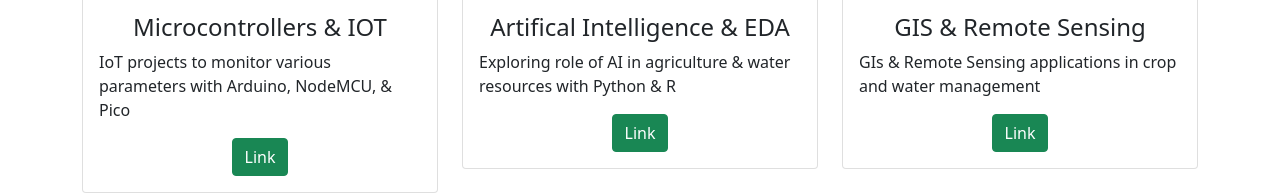
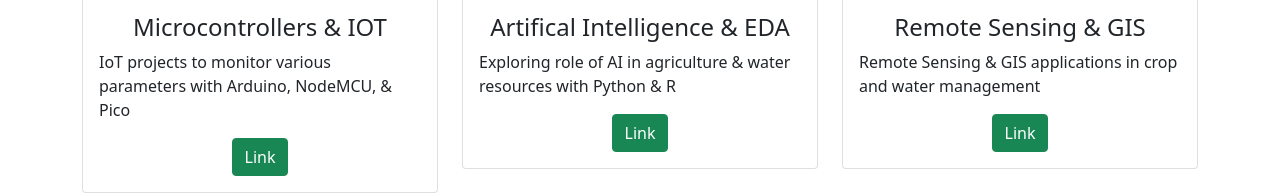
Before and after one commit to dineshgulati933/portfolio_website, a plain HTML site: page index.html in a window 1280 px wide. Shown: the part 1925-2119 px from the top of the page. Drawn offline with nearby package versions, Linux system fonts and the light colour scheme.

Commit message:
Update index.html

```diff
--- a/index.html
+++ b/index.html
@@ -109,8 +109,8 @@
                     <div class="card portfolioContent">
                         <img class="card-img-top" src="images/worldmap.png" alt="Card image" style="width:100%">
                         <div class="card-body">
-                            <h4 class="card-title">GIS & Remote Sensing</h4>
-                            <p class="card-text">GIs & Remote Sensing applications in crop and water management</p>
+                            <h4 class="card-title">Remote Sensing & GIS</h4>
+                            <p class="card-text">Remote Sensing & GIS applications in crop and water management</p>
                             <div class="text-center">
                                 <a href="https://dineshgulati933.github.io/digital-agri-blog/pages/gis/gis.html" target="_blank" class="btn btn-success">Link</a>
                             </div>
```
